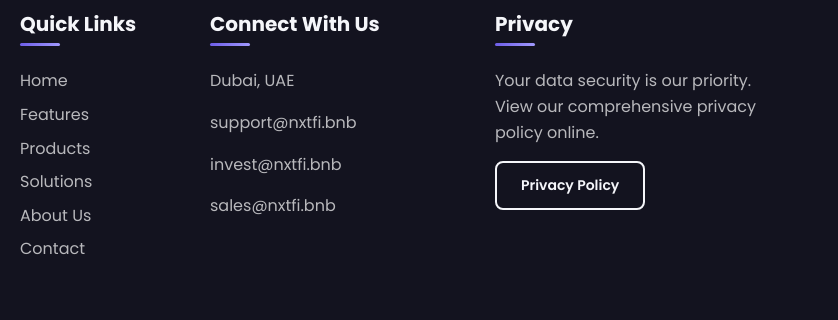
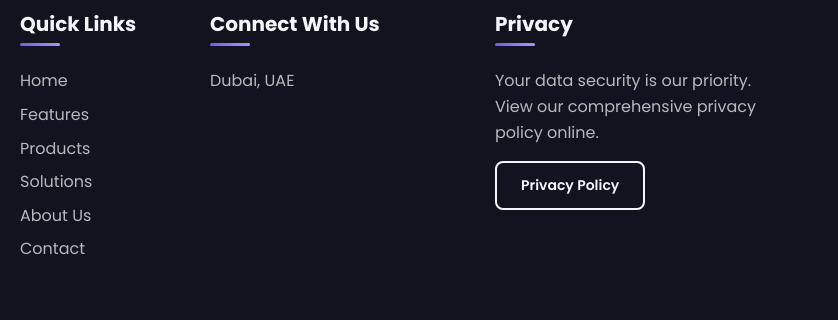
Before and after one commit to DesignBinge/NxtFi, a plain HTML site: page index.html in a window 1280 px wide. Shown: the part 4631-4951 px from the top of the page, 442-1280 px from the left. Drawn offline with nearby package versions, Linux system fonts and the light colour scheme; files that its build step writes are made by us from their sources; files whose address does not match are found by name.

Commit message:
Remove email links from footer

```diff
--- a/index.html
+++ b/index.html
@@ -347,9 +347,6 @@
                 <div class="col-lg-3 col-md-4 mb-4">
                     <h5>Connect With Us</h5>
                     <p>Dubai, UAE</p>
-                    <p>support@nxtfi.bnb</p>
-                    <p>invest@nxtfi.bnb</p>
-                    <p>sales@nxtfi.bnb</p>
                 </div>
                 <div class="col-lg-3 col-md-4 mb-4">
                     <h5>Privacy</h5>
```
